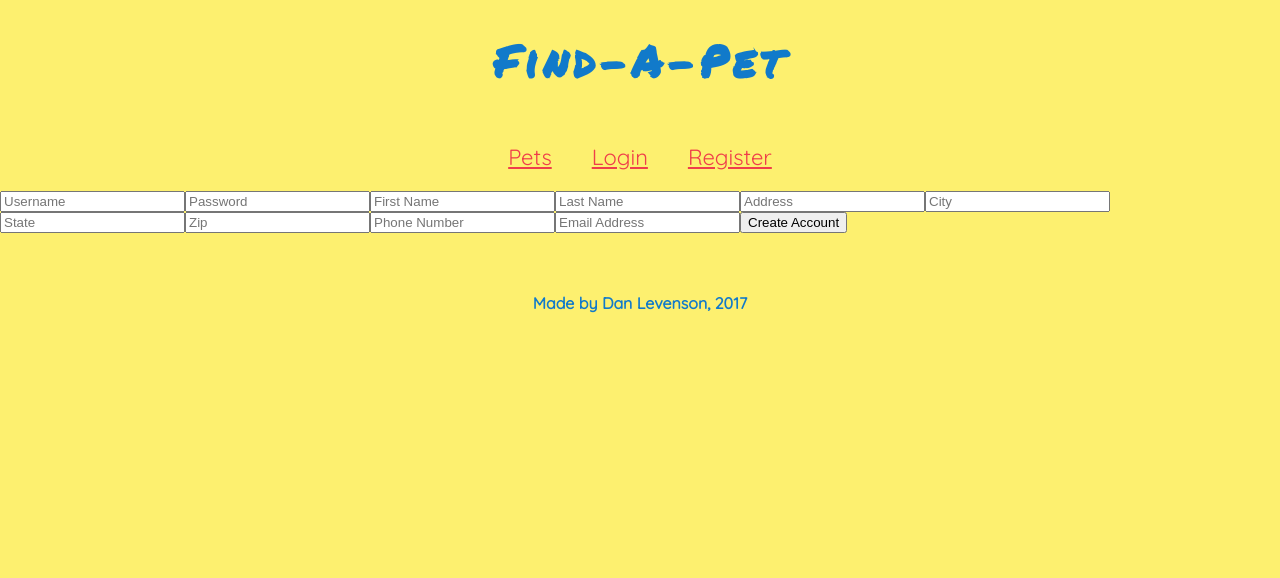
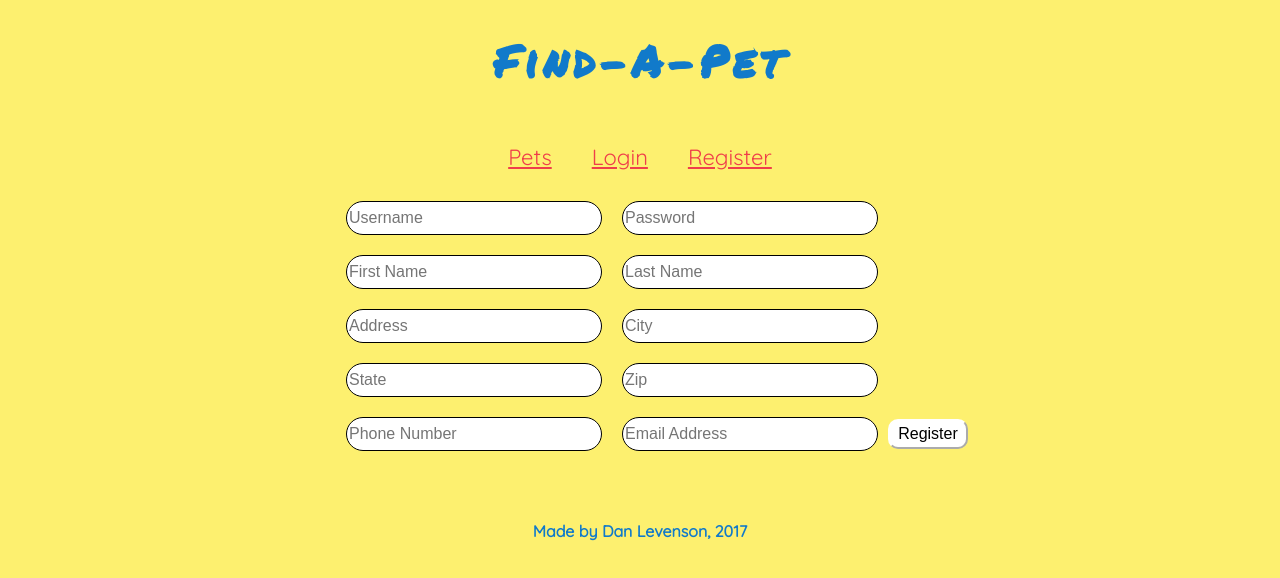
Before and after one commit to dlevenson44/FindAPet, a React (Create React App) app in the folder FindAPet/client/: page /register in a window 1280 px wide. Shown: the top 578 px of the page. Built offline with nearby package versions, Linux system fonts and the light colour scheme; no server answers.

Commit message:
styled registration page

```diff
--- a/FindAPet/client/src/App.css
+++ b/FindAPet/client/src/App.css
@@ -17,8 +17,6 @@ body {
   letter-spacing: 5px;
   border-top: 40px;
 }
-
-
 
 .nav {
   display: flex;
@@ -59,8 +57,33 @@ body {
   width: 60px;
   border-radius: 10px;
   background-color: white;
+  /*border-color: white;*/
+  font-size: 18px;
+}
+
+.register-container{
+  padding-left: 15%;
+  width: 800px;
+}
+
+.register-box {
+  height: 30px;
+  width: 250px;
+  border-radius: 75px;
+  background-color: white;
+  /*border-color: white;*/
+  font-size: 16px;
+  border: 1px black solid;
+  margin: 10px;
+}
+
+.register-submit {
+  height: 30px;
+  width: 80px;
+  border-radius: 10px;
+  background-color: white;
   border-color: white;
-  font-size: 18px;
+  font-size: 16px;
 }
 
 .pet-inlist {
--- a/FindAPet/client/src/components/RegisterForm.jsx
+++ b/FindAPet/client/src/components/RegisterForm.jsx
@@ -28,19 +28,19 @@ class RegisterForm extends Component {
 
 	render(){
 		return(
-			<div className="form">
+			<div className="register-container">
 				<form onSubmit={(e) => this.props.handleRegisterSubmit(e, this.state)}>
-					<input type="text" name="username" placeholder="Username" value={this.state.username} onChange={this.handleChange} />
-					<input type="password" name="password" placeholder="Password" value={this.state.password} onChange={this.handleChange} />
-					<input type="text" name="f_name" placeholder="First Name" value={this.state.f_name} onChange={this.handleChange} />
-					<input type="text" name="l_name" placeholder="Last Name" value={this.state.l_name} onChange={this.handleChange} />
-					<input type="text" name="address" placeholder="Address" value={this.state.address} onChange={this.handleChange} />
-					<input type="text" name="city" placeholder="City" value={this.state.city} onChange={this.handleChange} />
-					<input type="text" name="state" placeholder="State" value={this.state.state} onChange={this.handleChange} />
-					<input type="text" name="zip" placeholder="Zip" value={this.state.zip} onChange={this.handleChange} />
-					<input type="text" name="phone" placeholder="Phone Number" value={this.state.phone} onChange={this.handleChange} />
-					<input type="text" name="email" placeholder="Email Address" value={this.state.email} onChange={this.handleChange} />
-					<input type="submit" value="Create Account" />
+					<input className="register-box" type="text" name="username" placeholder="Username" value={this.state.username} onChange={this.handleChange} />
+					<input className="register-box" type="password" name="password" placeholder="Password" value={this.state.password} onChange={this.handleChange} />
+					<input className="register-box" type="text" name="f_name" placeholder="First Name" value={this.state.f_name} onChange={this.handleChange} />
+					<input className="register-box" type="text" name="l_name" placeholder="Last Name" value={this.state.l_name} onChange={this.handleChange} />
+					<input className="register-box" type="text" name="address" placeholder="Address" value={this.state.address} onChange={this.handleChange} />
+					<input className="register-box" type="text" name="city" placeholder="City" value={this.state.city} onChange={this.handleChange} />
+					<input className="register-box" type="text" name="state" placeholder="State" value={this.state.state} onChange={this.handleChange} />
+					<input className="register-box" type="text" name="zip" placeholder="Zip" value={this.state.zip} onChange={this.handleChange} />
+					<input className="register-box" type="text" name="phone" placeholder="Phone Number" value={this.state.phone} onChange={this.handleChange} />
+					<input className="register-box" type="text" name="email" placeholder="Email Address" value={this.state.email} onChange={this.handleChange} />
+					<button className="register-submit" type="submit">Register</button>
 				</form>
 			</div>
 			)
```
